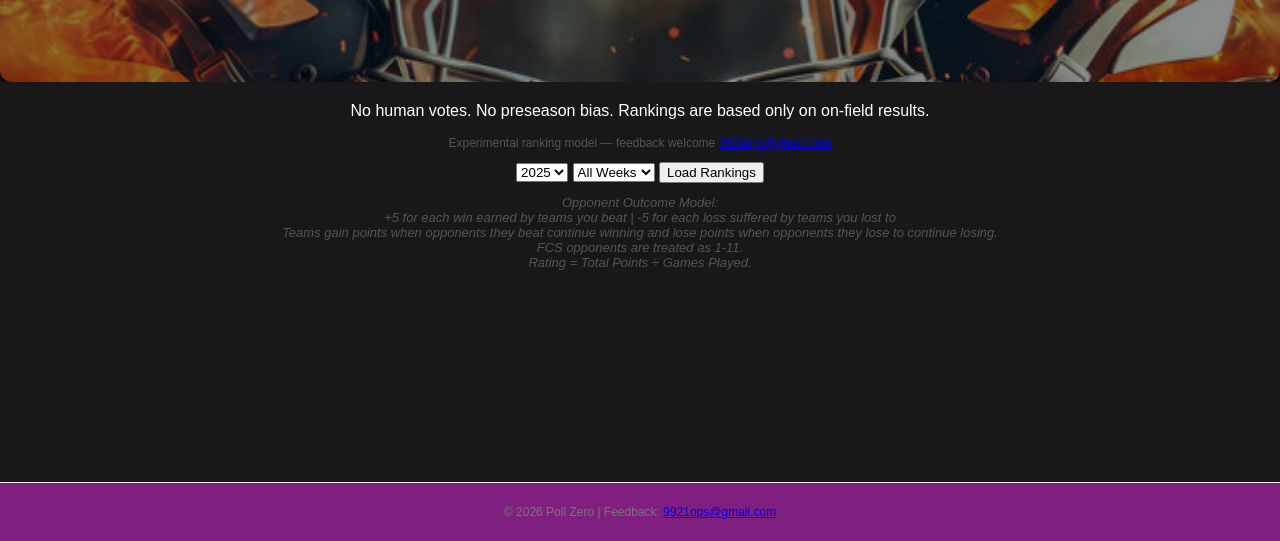
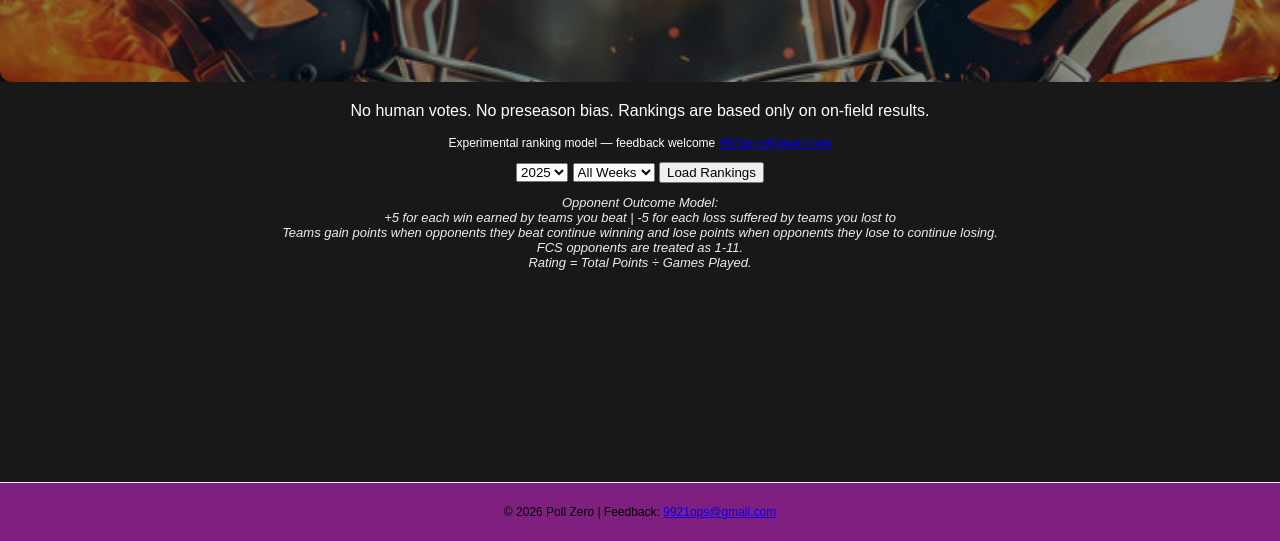
Before and after one commit to mmcelwee8002/poll-zero, a plain HTML site: page index.html in a window 1280 px wide. Shown: the part 259-800 px from the top of the page. Drawn offline with Linux system fonts and the light colour scheme.

Commit message:
updated main page font colors

```diff
--- a/style.css
+++ b/style.css
@@ -155,7 +155,7 @@ font-weight: bold;
 
 .feedback-note {
   font-size: 12px;
-  color: #555;
+  color: rgb(255, 255, 255);
   margin-top: 6px;
 
 }
@@ -164,7 +164,7 @@ footer {
   padding: 10px;
   text-align: center;
   font-size: 12px;
-  color: #777;
+  color: rgb(0, 0, 0);
   border-top: 1px solid #eee;
   background-color: rgba(236, 40, 236, 0.486);
 }
@@ -215,7 +215,7 @@ footer {
 
 .formula-note {
   font-size: 13px;
-  color: #555;
+  color: rgb(240, 236, 236);
   margin: 12px auto;
   max-width: 800px;
   font-style: italic;
```
